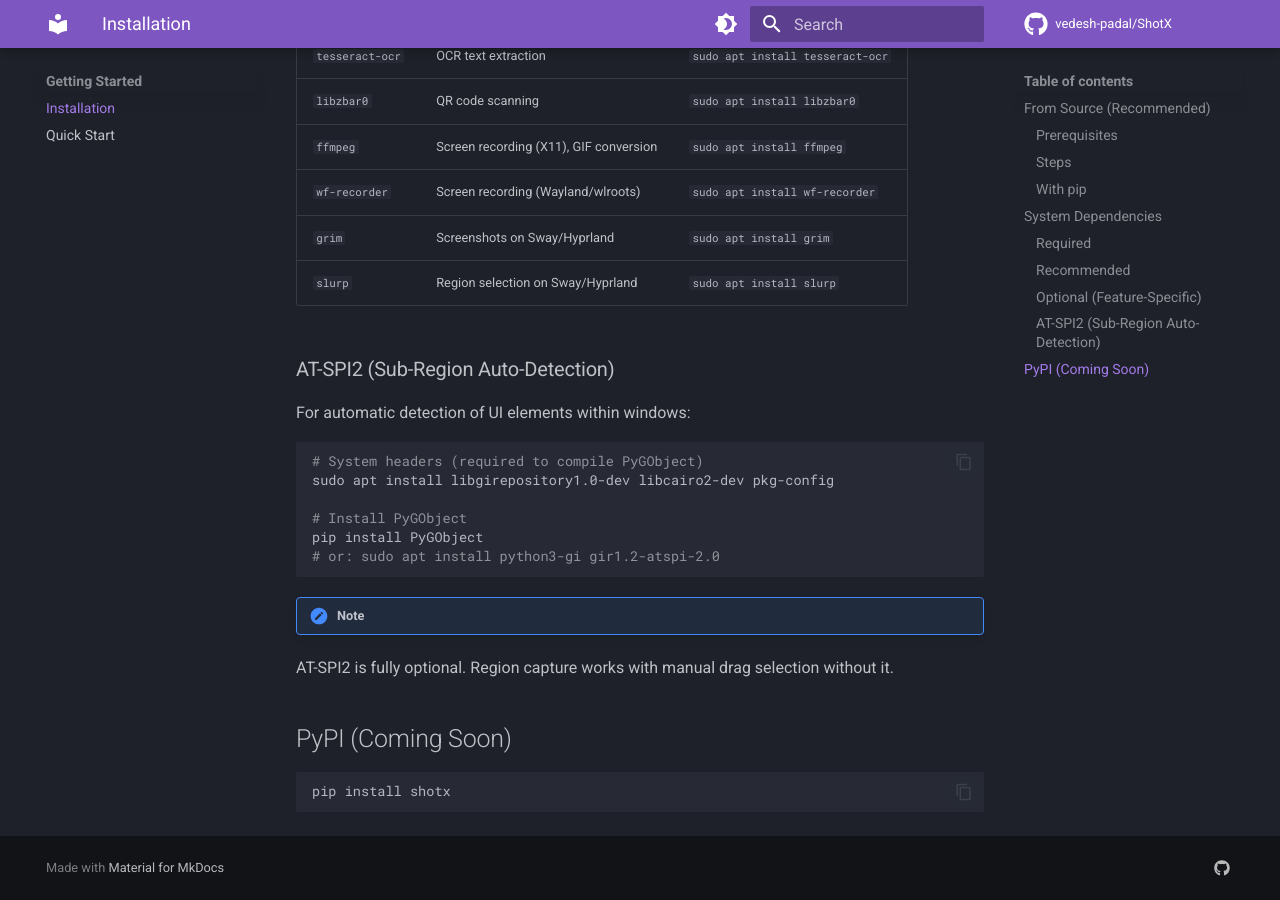
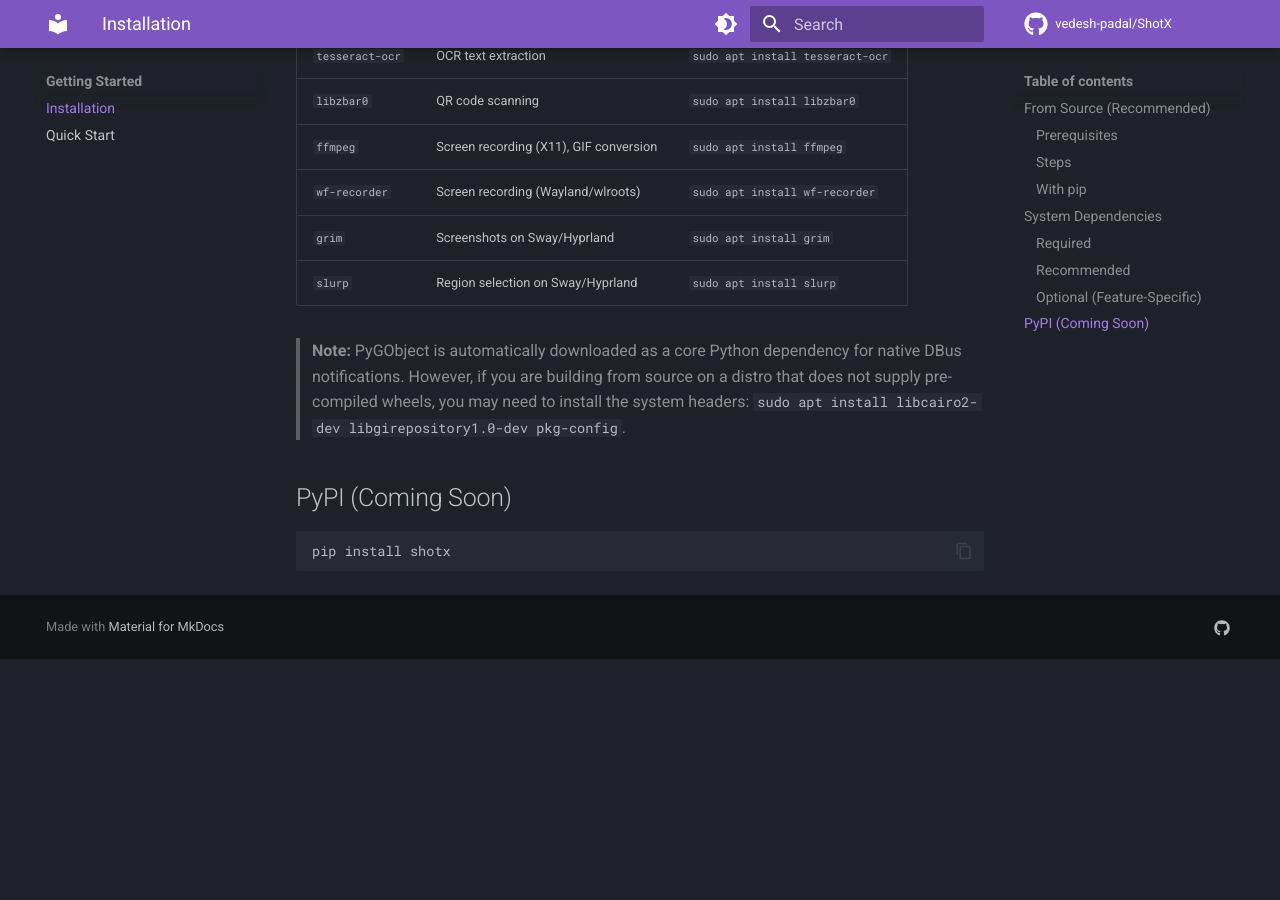
Before and after one commit to vedesh-padal/ShotX, an MkDocs documentation site: the page built from docs/getting-started/installation.md, in a window 1280 px wide and 900 px high, scrolled down 1543 px. Built offline with MkDocs 1.6.1 and Material for MkDocs 9.7.7, drawn with Linux system fonts in a browser that asks for light colours; comment, search, counter and statistics services are not loaded; after the commit the page ends 2202 px from its top, so only the background shows below that; some of the changed text lies outside the part shown.

Commit message:
chore: update documentation, fix core dependencies, and stabilize test suite

````diff
--- a/docs/getting-started/installation.md
+++ b/docs/getting-started/installation.md
@@ -62,21 +62,7 @@
 | `grim`          | Screenshots on Sway/Hyprland           | `sudo apt install grim`          |
 | `slurp`         | Region selection on Sway/Hyprland      | `sudo apt install slurp`         |
 
-### AT-SPI2 (Sub-Region Auto-Detection)
-
-For automatic detection of UI elements within windows:
-
-```bash
-# System headers (required to compile PyGObject)
-sudo apt install libgirepository1.0-dev libcairo2-dev pkg-config
-
-# Install PyGObject
-pip install PyGObject
-# or: sudo apt install python3-gi gir1.2-atspi-2.0
-```
-
-!!! note
-AT-SPI2 is fully optional. Region capture works with manual drag selection without it.
+> **Note:** PyGObject is automatically downloaded as a core Python dependency for native DBus notifications. However, if you are building from source on a distro that does not supply pre-compiled wheels, you may need to install the system headers: `sudo apt install libcairo2-dev libgirepository1.0-dev pkg-config`.
 
 ## PyPI (Coming Soon)
 
--- a/pyproject.toml
+++ b/pyproject.toml
@@ -33,6 +33,7 @@
     "pyzbar>=0.1.9",
     "qrcode>=8.2",
     "jinja2>=3.1.6",
+    "pygobject>=3.54.5",
 ]
 
 [project.optional-dependencies]
@@ -46,10 +47,8 @@
 # Optional upload backends
 s3 = ["boto3>=1.42.54"]
 sftp = ["paramiko>=4.0.0"]
-# Sub-region auto-detection via AT-SPI2 accessibility API
-atspi = ["pygobject>=3.54.5"]
 # Install all optional features
-all = ["shotx[s3,sftp,atspi]"]
+all = ["shotx[s3,sftp]"]
 
 [project.scripts]
 shotx = "shotx.main:main"
````
Also changed, not shown: other parts of docs/getting-started/installation.md (+2 -2 lines), README.md (+1 -1 lines), src/shotx/assets/shotx.png, 4 other files.
